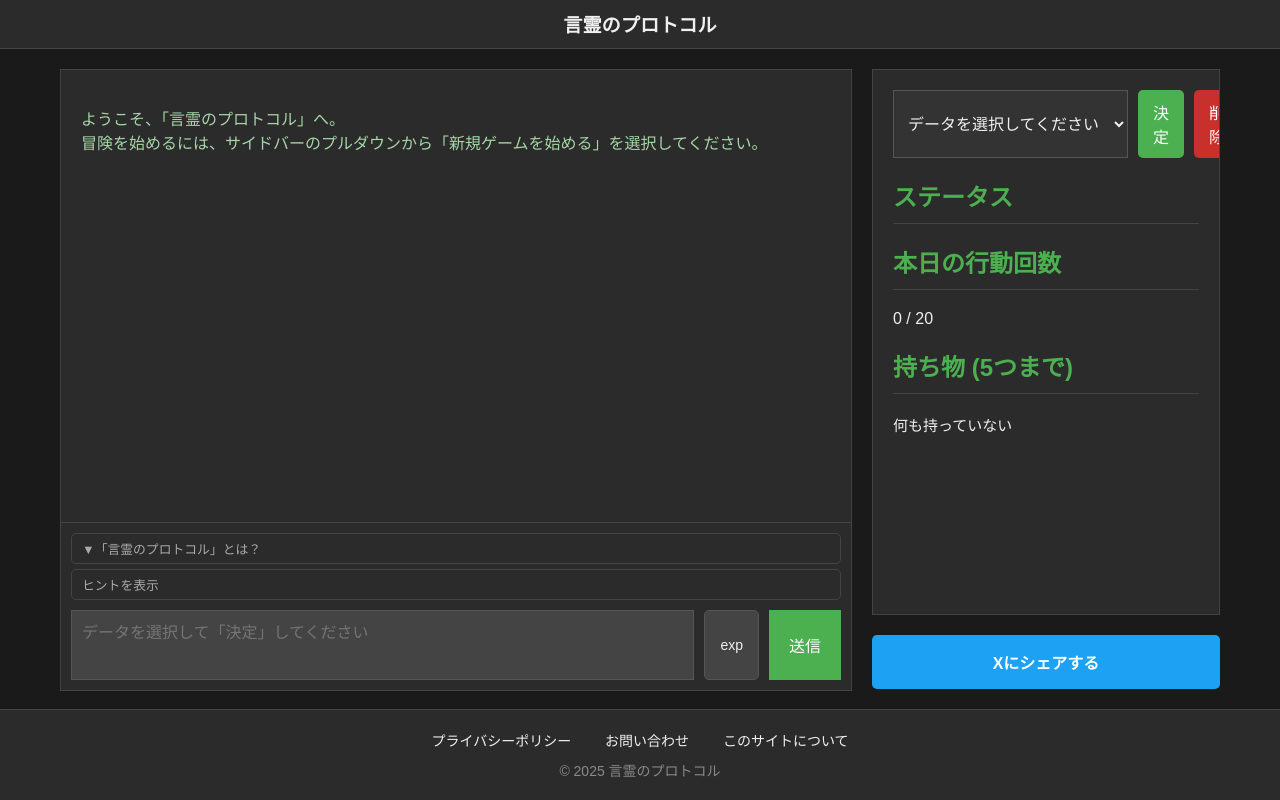
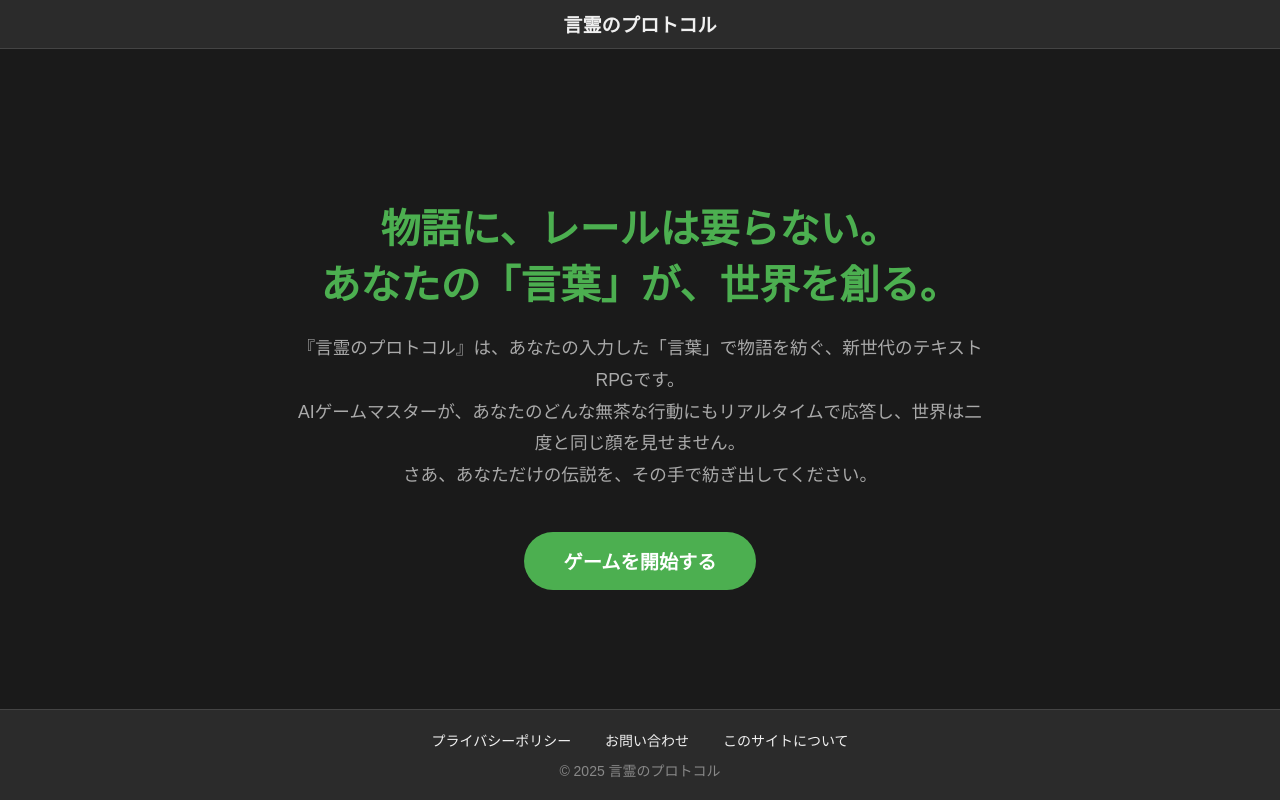
Before and after one commit to 72keep72-source/Kotodama_P, a website with bundled scripts: page index.html in a window 1280 px wide. Built offline with nearby package versions, Linux system fonts and the light colour scheme.

Commit message:
ランディングページ追加

```diff
--- a/index.html
+++ b/index.html
@@ -4,32 +4,44 @@
     <meta charset="UTF-8">
     <title>言霊のプロトコル</title>
     <meta name="viewport" content="width=device-width, initial-scale=1.0">
-    <link rel="icon" href="src/assets/image/Kotodama_P.gif" type="image/gif">
     <script async src="https://pagead2.googlesyndication.com/pagead/js/adsbygoogle.js?client=ca-pub-6381227150520241"
      crossorigin="anonymous"></script>
     <link rel="stylesheet" href="src/css/main.css">
     <link rel="manifest" href="manifest.json">
+    <link rel="icon" href="src/assets/image/Kotodama_P.gif" type="image/gif">
 </head>
 <body>
     <header><h1>言霊のプロトコル</h1></header>
-    <div id="game-wrapper">
+
+    <!-- ▼▼▼ ここからが新しいランディングページ ▼▼▼ -->
+    <main id="landing-page">
+        <div class="landing-content">
+            <h2 class="landing-title">物語に、レールは要らない。<br>あなたの「言葉」が、世界を創る。</h2>
+            <p class="landing-description">
+                『言霊のプロトコル』は、あなたの入力した「言葉」で物語を紡ぐ、新世代のテキストRPGです。<br>
+                AIゲームマスターが、あなたのどんな無茶な行動にもリアルタイムで応答し、世界は二度と同じ顔を見せません。<br>
+                さあ、あなただけの伝説を、その手で紡ぎ出してください。
+            </p>
+            <button id="start-game-button">ゲームを開始する</button>
+        </div>
+    </main>
+    <!-- ▲▲▲ ここまでが新しいランディングページ ▲▲▲ -->
+
+
+    <div id="game-wrapper" class="hidden"> <!-- ★ class="hidden" を追加 -->
         <div id="game-container">
             <div id="game-log"></div>
             <div id="scenario-selection-container"></div>
             <div id="input-container">
-                <!-- ▼▼▼ ここからが変更点 ▼▼▼ -->
-                <button id="intro-toggle-button">▼「言霊のプロトコル」とは？</button>
+                <div id="intro-and-hint-buttons">
+                    <button id="intro-toggle-button">▼「言霊のプロトコル」とは？</button>
+                    <button id="hint-toggle-button">ヒントを表示</button>
+                </div>
                 <div id="intro-text-container">
                     <p>
-                        物語に、レールは要らない。あなたの「言葉」が、世界を創る。<br>
-                        『言霊のプロトコル』は、あなたの入力した「言葉」で物語を紡ぐ、新世代のテキストRPGです。<br>
-                        AIゲームマスターが、あなたのどんな無茶な行動にもリアルタイムで応答し、<br>
-                        世界は二度と同じ顔を見せません。<br>
-                        さあ、あなただけの伝説を、その手で紡ぎ出してください。
+                        『言霊のプロトコル』は、あなたの入力した「言葉」で物語を紡ぐ、新世代のテキストRPGです。AIゲームマスターが、あなたのどんな無茶な行動にもリアルタイムで応答し、世界は二度と同じ顔を見せません。さあ、あなただけの伝説を、その手で紡ぎ出してください。
                     </p>
                 </div>
-                <button id="hint-toggle-button">ヒントを表示</button>
-                <!-- ▲▲▲ ここまでが変更点 ▲▲▲ -->
                 <div id="actions-container"></div>
                 <div id="input-area">
                     <textarea id="user-input"></textarea>
@@ -55,7 +67,7 @@
             </div>
             <div id="system-menu">
                 <a class="system-button share"
-                   href="https://twitter.com/intent/tweet?text=%E2%96%BCAI%E3%81%A8%E4%BD%9C%E3%82%8BRPG%E3%80%8E%E8%A8%80%E9%9C%8A%E3%81%AE%E3%83%97%E3%83%AD%E3%83%88%E3%82%B3%E3%83%AB%E3%80%8F%E3%81%A7%E9%81%8A%E3%82%93%E3%81%A7%E3%81%BF%E3%82%88%E3%81%86%EF%BC%81&url=https%3A%2F%2Fhelpful-bavarois-b141f3.netlify.app%2F&hashtags=%E8%A8%80%E9%9C%8A%E3%81%AE%E3%83%97%E3%83%AD%E3%83%88%E3%82%B3%E3%83%AB%2C%E5%80%8B%E4%BA%BA%E9%96%8B%E7%99%BA"
+                   href="https://twitter.com/intent/tweet?text=%E2%96%BCAI%E3%81%A8%E4%BD%9C%E3%82%8BRPG%E3%80%8E%E8%A8%80%E9%9C%8A%E3%81%AE%E3%83%97%E3%83%AD%E3%83%88%E3%82%B3%E3%83%AB%E3%80%8F%E3%81%A7%E9%81%8A%E3%82%93%E3%81%A7%E3%81%BF%E3%82%88%E3%81%86%EF%BC%81&url=https%3A%2F%2Fhelpful-bavarois-b141f3.netlify.app%2F&hashtags=%E8%A8%80%E9%9C%8A%E3%81%AE%E3%83%97%E3%83%RO%E3%83%88%E3%82%B3%E3%83%AB%2C%E5%80%8B%E4%BA%BA%E9%96%8B%E7%99%BA"
                    target="_blank"
                    rel="noopener noreferrer">Xにシェアする</a>
             </div>
@@ -75,7 +87,7 @@
         </div>
     </div>
 
-    <footer>
+    <footer >
         <nav class="footer-nav">
             <ul>
                 <li><a href="privacy.html">プライバシーポリシー</a></li>
--- a/src/css/main.css
+++ b/src/css/main.css
@@ -40,6 +40,57 @@ header h1 {
     font-size: 1.2em;
 }
 
+/* ★★★ ここからランディングページ用のスタイル ★★★ */
+main#landing-page {
+    flex-grow: 1;
+    display: flex;
+    justify-content: center;
+    align-items: center;
+    text-align: center;
+    padding: 20px;
+}
+
+.landing-content {
+    max-width: 700px;
+}
+
+.landing-title {
+    font-size: 2.5em;
+    color: var(--accent-color);
+    margin-bottom: 20px;
+    line-height: 1.4;
+}
+
+.landing-description {
+    font-size: 1.1em;
+    line-height: 1.8;
+    margin-bottom: 40px;
+    color: var(--subtle-text-color);
+}
+
+#start-game-button {
+    background-color: var(--accent-color);
+    color: white;
+    border: none;
+    padding: 15px 40px;
+    font-size: 1.2em;
+    font-weight: bold;
+    border-radius: 50px;
+    cursor: pointer;
+    transition: all 0.3s ease;
+}
+
+#start-game-button:hover {
+    background-color: var(--accent-color-dark);
+    transform: scale(1.05);
+}
+
+.hidden {
+    display: none !important;
+}
+/* ★★★ ここまでランディングページ用のスタイル ★★★ */
+
+
 #game-wrapper {
     display: flex;
     width: 100%;
@@ -78,7 +129,13 @@ header h1 {
 
 .system-message {
     color: var(--system-message-color);
+    background-color: rgba(255, 152, 0, 0.1);
+    border: 1px solid var(--system-message-color);
+    padding: 10px;
+    margin: 10px 0;
+    border-radius: 5px;
 }
+
 
 #scenario-selection-container {
     display: flex;
@@ -128,9 +185,15 @@ header h1 {
     flex-direction: column;
 }
 
-/* ★★★ ここからスタイルを追加・修正 ★★★ */
+#intro-and-hint-buttons {
+    display: flex;
+    gap: 10px;
+    margin-bottom: 10px;
+}
+
 #intro-toggle-button,
 #hint-toggle-button {
+    flex: 1; /* ★flexを使って均等に配置 */
     background-color: var(--container-bg);
     color: var(--subtle-text-color);
     border: 1px solid var(--border-color);
@@ -139,18 +202,9 @@ header h1 {
     font-size: 0.8em;
     border-radius: 5px;
     transition: all 0.2s ease;
-    width: 100%;
     box-sizing: border-box;
-    text-align: left; /* 文字を左揃えに */
+    text-align: center;
 }
-
-#intro-toggle-button {
-    margin-bottom: 5px; /* 下のボタンとの間隔 */
-}
-#hint-toggle-button {
-    margin-bottom: 10px;
-}
-
 
 #intro-toggle-button:hover,
 #hint-toggle-button:hover {
@@ -166,7 +220,7 @@ header h1 {
 }
 
 #intro-text-container {
-    display: none; /* デフォルトで非表示 */
+    display: none;
     padding: 10px;
     margin-bottom: 10px;
     border: 1px solid var(--border-color);
@@ -178,9 +232,8 @@ header h1 {
 }
 
 #intro-text-container.visible {
-    display: block; /* .visibleクラスが付いたら表示 */
+    display: block;
 }
-/* ★★★ ここまでスタイルを追加・修正 ★★★ */
 
 
 #actions-container {
@@ -571,6 +624,10 @@ footer {
         height: auto;
         overflow: auto;
     }
+    /* ★★★ ここからスマホ用修正 ★★★ */
+    .landing-title {
+        font-size: 1.8em;
+    }
     #game-wrapper {
         flex-direction: column;
         padding: 10px;
@@ -586,4 +643,5 @@ footer {
     #sidebar {
         margin-top: 20px;
     }
+    /* ★★★ ここまでスマホ用修正 ★★★ */
 }
--- a/src/main.js
+++ b/src/main.js
@@ -13,6 +13,11 @@ const confirmButton = document.getElementById('confirm-button');
 const deleteSlotButton = document.getElementById('delete-slot-button');
 const slotSelector = document.getElementById('slot-selector');
 const exportLogButton = document.getElementById('export-log-button');
+// ★★★ 新しい要素を取得 ★★★
+const landingPage = document.getElementById('landing-page');
+const startGameButton = document.getElementById('start-game-button');
+const gameWrapper = document.getElementById('game-wrapper');
+
 
 // --- ゲームロジック ---
 
@@ -141,7 +146,6 @@ function initializeGame() {
     const hasSaveData = gameState.gameSlots.length > 0;
     ui.showWelcomeScreen(hasSaveData);
 
-    // ★★★ 新しい関数を呼び出す ★★★
     ui.initializeIntroButton();
     ui.initializeHintButton();
 
@@ -188,4 +192,12 @@ exportLogButton.addEventListener('click', () => {
     ui.exportLogToFile(activeSlotId, playerName);
 });
 
-document.addEventListener('DOMContentLoaded', initializeGame);
+// ★★★ ランディングページのボタンにイベントリスナーを追加 ★★★
+startGameButton.addEventListener('click', () => {
+    landingPage.classList.add('hidden');
+    gameWrapper.classList.remove('hidden');
+    initializeGame();
+});
+
+// ★★★ ページ読み込み時は、ゲームの初期化を呼ばないようにする ★★★
+// document.addEventListener('DOMContentLoaded', initializeGame);
```
